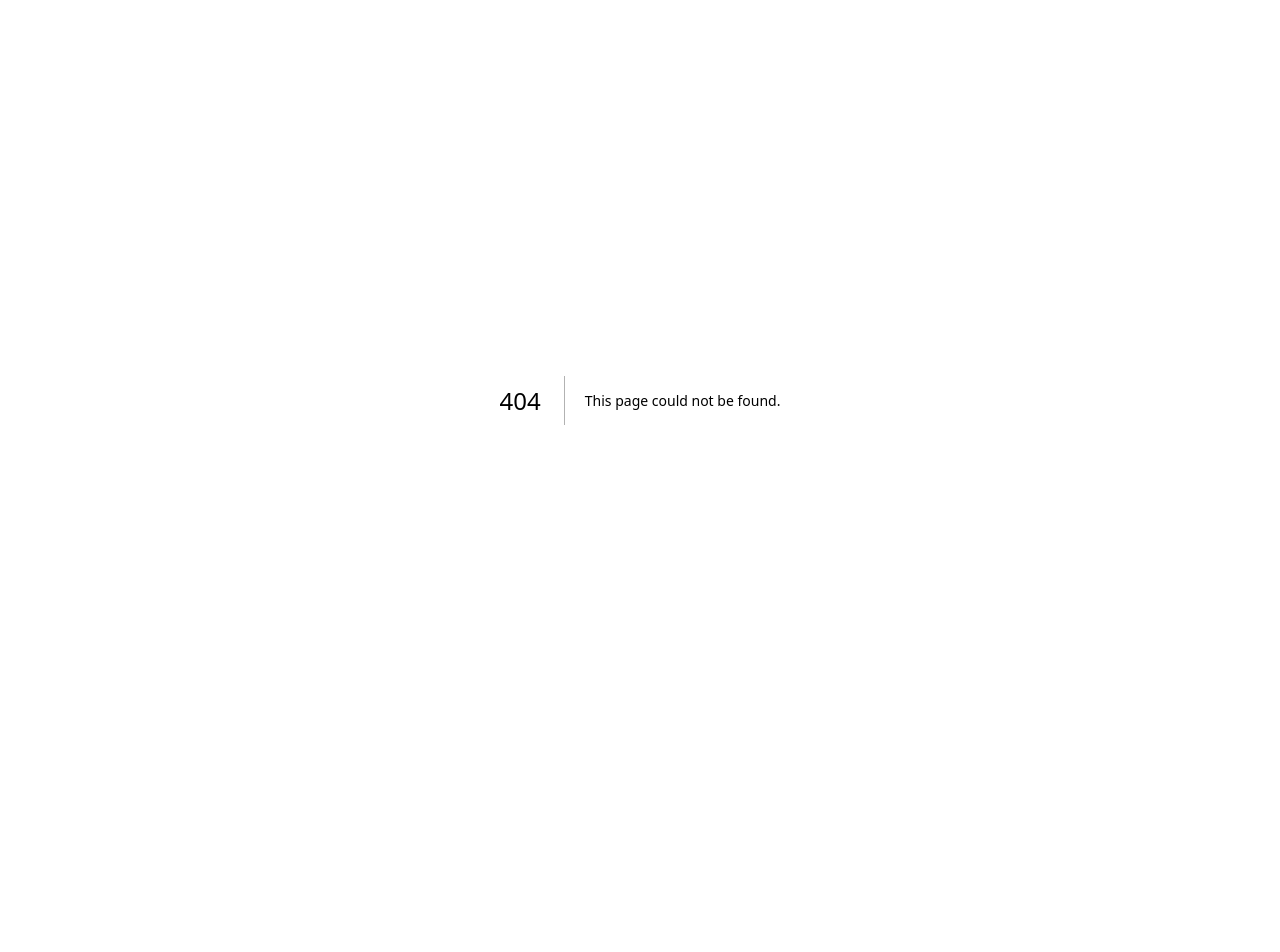
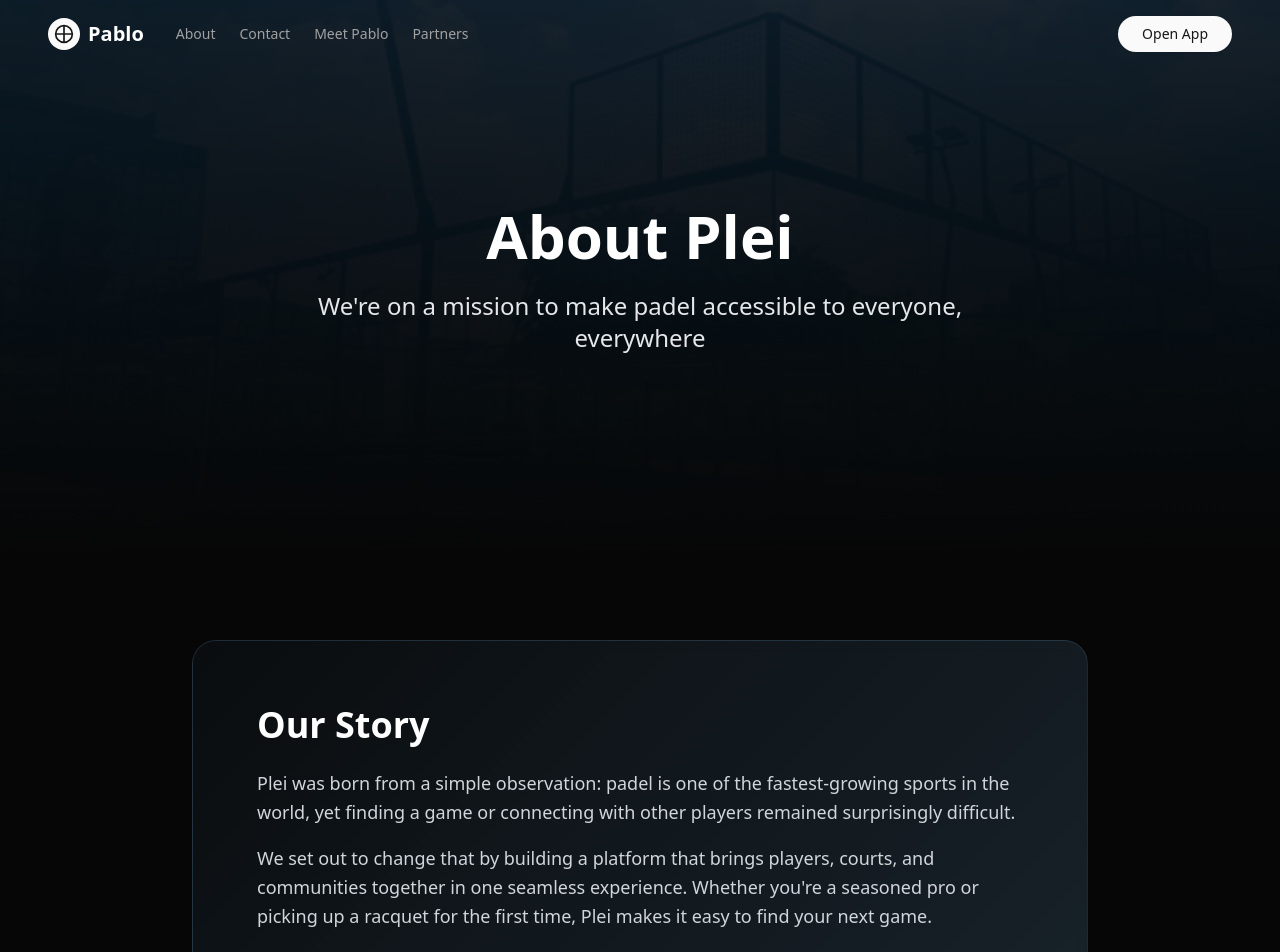
Before and after one commit to Sxriptor/pablo-landing, a Next.js app: page /about in a window 1280 px wide. Before the commit this address had no page. Shown: the top 952 px of the page. Before the commit the page ends 800 px from the top, so only its background shows below. Built offline with nearby package versions, Linux system fonts and the light colour scheme.

Commit message:
about page

```diff
--- /dev/null
+++ b/app/about/page.tsx
@@ -0,0 +1,217 @@
+import { Header } from "@/components/header"
+import { Footer } from "@/components/footer"
+
+export default function AboutPage() {
+  const values = [
+    {
+      title: "Community First",
+      description: "Building connections between players and fostering a vibrant padel community across the globe.",
+      icon: (
+        <svg className="w-8 h-8" fill="none" stroke="currentColor" viewBox="0 0 24 24">
+          <path strokeLinecap="round" strokeLinejoin="round" strokeWidth={2} d="M17 20h5v-2a3 3 0 00-5.356-1.857M17 20H7m10 0v-2c0-.656-.126-1.283-.356-1.857M7 20H2v-2a3 3 0 015.356-1.857M7 20v-2c0-.656.126-1.283.356-1.857m0 0a5.002 5.002 0 019.288 0M15 7a3 3 0 11-6 0 3 3 0 016 0zm6 3a2 2 0 11-4 0 2 2 0 014 0zM7 10a2 2 0 11-4 0 2 2 0 014 0z" />
+        </svg>
+      ),
+    },
+    {
+      title: "Accessibility",
+      description: "Making padel accessible to everyone, everywhere. Breaking down barriers to play.",
+      icon: (
+        <svg className="w-8 h-8" fill="none" stroke="currentColor" viewBox="0 0 24 24">
+          <path strokeLinecap="round" strokeLinejoin="round" strokeWidth={2} d="M3.055 11H5a2 2 0 012 2v1a2 2 0 002 2 2 2 0 012 2v2.945M8 3.935V5.5A2.5 2.5 0 0010.5 8h.5a2 2 0 012 2 2 2 0 104 0 2 2 0 012-2h1.064M15 20.488V18a2 2 0 012-2h3.064M21 12a9 9 0 11-18 0 9 9 0 0118 0z" />
+        </svg>
+      ),
+    },
+    {
+      title: "Innovation",
+      description: "Constantly evolving our platform to provide the best experience for players and partners.",
+      icon: (
+        <svg className="w-8 h-8" fill="none" stroke="currentColor" viewBox="0 0 24 24">
+          <path strokeLinecap="round" strokeLinejoin="round" strokeWidth={2} d="M13 10V3L4 14h7v7l9-11h-7z" />
+        </svg>
+      ),
+    },
+  ]
+
+  const team = [
+    {
+      name: "Founded",
+      value: "2024",
+      description: "Year we started"
+    },
+    {
+      name: "Mission",
+      value: "Connect",
+      description: "Players worldwide"
+    },
+    {
+      name: "Vision",
+      value: "Grow",
+      description: "The sport globally"
+    },
+  ]
+
+  return (
+    <div className="min-h-screen" style={{ background: '#060606' }}>
+      <div className="relative">
+        <Header />
+
+        <main>
+          {/* Hero Section with Background Image */}
+          <section className="relative h-[80vh] min-h-[600px] flex items-center justify-center -mt-20 pt-20">
+            <div
+              className="absolute inset-0 bg-cover bg-center bg-no-repeat"
+              style={{
+                backgroundImage: "url('/Backgrounddark1.png')",
+                top: '-80px',
+                height: 'calc(100% + 80px)'
+              }}
+            />
+            <div
+              className="absolute inset-0"
+              style={{
+                background: 'linear-gradient(to bottom, rgba(0, 0, 0, 0) 0%, rgba(0, 0, 0, 0.5) 50%, rgba(6, 6, 6, 1) 100%)',
+                top: '-80px',
+                height: 'calc(100% + 80px)'
+              }}
+            />
+            <div className="relative z-10 text-center px-4 max-w-4xl mx-auto">
+              <h1 className="text-5xl lg:text-6xl font-bold text-white mb-6">
+                About Plei
+              </h1>
+              <p className="text-xl lg:text-2xl text-gray-200 max-w-2xl mx-auto">
+                We're on a mission to make padel accessible to everyone, everywhere
+              </p>
+            </div>
+          </section>
+
+          {/* Story Section */}
+          <section className="py-20 px-4" style={{ background: '#060606' }}>
+            <div className="max-w-4xl mx-auto">
+              <div
+                className="backdrop-blur rounded-3xl p-12 lg:p-16"
+                style={{
+                  background: 'linear-gradient(135deg, rgba(13, 18, 22, 0.6) 0%, rgba(69, 104, 130, 0.3) 100%)',
+                  border: '1px solid rgba(69, 104, 130, 0.3)'
+                }}
+              >
+                <h2 className="text-3xl lg:text-4xl font-bold text-white mb-6">
+                  Our Story
+                </h2>
+                <div className="space-y-4 text-gray-300 text-lg leading-relaxed">
+                  <p>
+                    Plei was born from a simple observation: padel is one of the fastest-growing sports in the world, yet finding a game or connecting with other players remained surprisingly difficult.
+                  </p>
+                  <p>
+                    We set out to change that by building a platform that brings players, courts, and communities together in one seamless experience. Whether you're a seasoned pro or picking up a racquet for the first time, Plei makes it easy to find your next game.
+                  </p>
+                  <p>
+                    Today, we're proud to serve thousands of players across multiple cities, partnering with leading facilities and brands to grow the sport we all love.
+                  </p>
+                </div>
+              </div>
+            </div>
+          </section>
+
+          {/* Values Section */}
+          <section className="py-20 px-4" style={{ background: '#060606' }}>
+            <div className="max-w-7xl mx-auto">
+              <h2 className="text-3xl lg:text-4xl font-bold text-white text-center mb-16">
+                Our Values
+              </h2>
+              <div className="grid md:grid-cols-3 gap-8">
+                {values.map((value, index) => (
+                  <div
+                    key={index}
+                    className="backdrop-blur rounded-2xl p-8 hover:bg-[#456882]/20 transition-all duration-300"
+                    style={{
+                      background: 'linear-gradient(135deg, rgba(13, 18, 22, 0.6) 0%, rgba(69, 104, 130, 0.3) 100%)',
+                      border: '1px solid rgba(69, 104, 130, 0.3)'
+                    }}
+                  >
+                    <div className="w-16 h-16 rounded-full flex items-center justify-center mb-6" style={{ background: 'rgba(69, 104, 130, 0.3)', color: '#456882' }}>
+                      {value.icon}
+                    </div>
+                    <h3 className="text-2xl font-bold text-white mb-4">
+                      {value.title}
+                    </h3>
+                    <p className="text-gray-300 leading-relaxed">
+                      {value.description}
+                    </p>
+                  </div>
+                ))}
+              </div>
+            </div>
+          </section>
+
+          {/* Mission Stats */}
+          <section className="py-20 px-4" style={{ background: '#060606' }}>
+            <div className="max-w-7xl mx-auto">
+              <div className="grid md:grid-cols-3 gap-8">
+                {team.map((item, index) => (
+                  <div
+                    key={index}
+                    className="backdrop-blur rounded-xl p-8 text-center hover:bg-[#456882]/20 transition-all duration-300"
+                    style={{
+                      background: 'linear-gradient(135deg, rgba(13, 18, 22, 0.6) 0%, rgba(69, 104, 130, 0.3) 100%)',
+                      border: '1px solid rgba(69, 104, 130, 0.3)'
+                    }}
+                  >
+                    <div className="text-sm text-gray-400 mb-2">{item.name}</div>
+                    <div className="text-4xl lg:text-5xl font-bold mb-2" style={{ color: '#456882' }}>
+                      {item.value}
+                    </div>
+                    <div className="text-gray-300">{item.description}</div>
+                  </div>
+                ))}
+              </div>
+            </div>
+          </section>
+
+          {/* CTA Section */}
+          <section className="py-20 px-4" style={{ background: '#060606' }}>
+            <div className="max-w-4xl mx-auto text-center">
+              <div
+                className="backdrop-blur rounded-3xl p-12 lg:p-16 hover:bg-[#456882]/20 transition-all"
+                style={{
+                  background: 'linear-gradient(135deg, rgba(13, 18, 22, 0.6) 0%, rgba(69, 104, 130, 0.3) 100%)',
+                  border: '1px solid rgba(69, 104, 130, 0.3)'
+                }}
+              >
+                <h2 className="text-4xl lg:text-5xl font-bold text-white mb-6">
+                  Join the Movement
+                </h2>
+                <p className="text-xl text-gray-200 mb-10 max-w-2xl mx-auto">
+                  Be part of the community that's transforming how people play padel around the world.
+                </p>
+                <div className="flex flex-col sm:flex-row gap-4 justify-center">
+                  <a
+                    href="/"
+                    className="inline-block rounded-full px-10 py-4 text-lg font-semibold transition-all shadow-lg hover:shadow-xl"
+                    style={{
+                      backgroundColor: '#456882',
+                      color: 'white'
+                    }}
+                  >
+                    Download App
+                  </a>
+                  <a
+                    href="/partners"
+                    className="inline-block rounded-full px-10 py-4 text-lg font-semibold transition-all border"
+                    style={{
+                      borderColor: '#456882',
+                      color: '#456882'
+                    }}
+                  >
+                    Become a Partner
+                  </a>
+                </div>
+              </div>
+            </div>
+          </section>
+        </main>
+      </div>
+
+      <Footer />
+    </div>
+  )
+}
```
Also changed, not shown: 2 other files (tests, documents, lock files or other folders).
